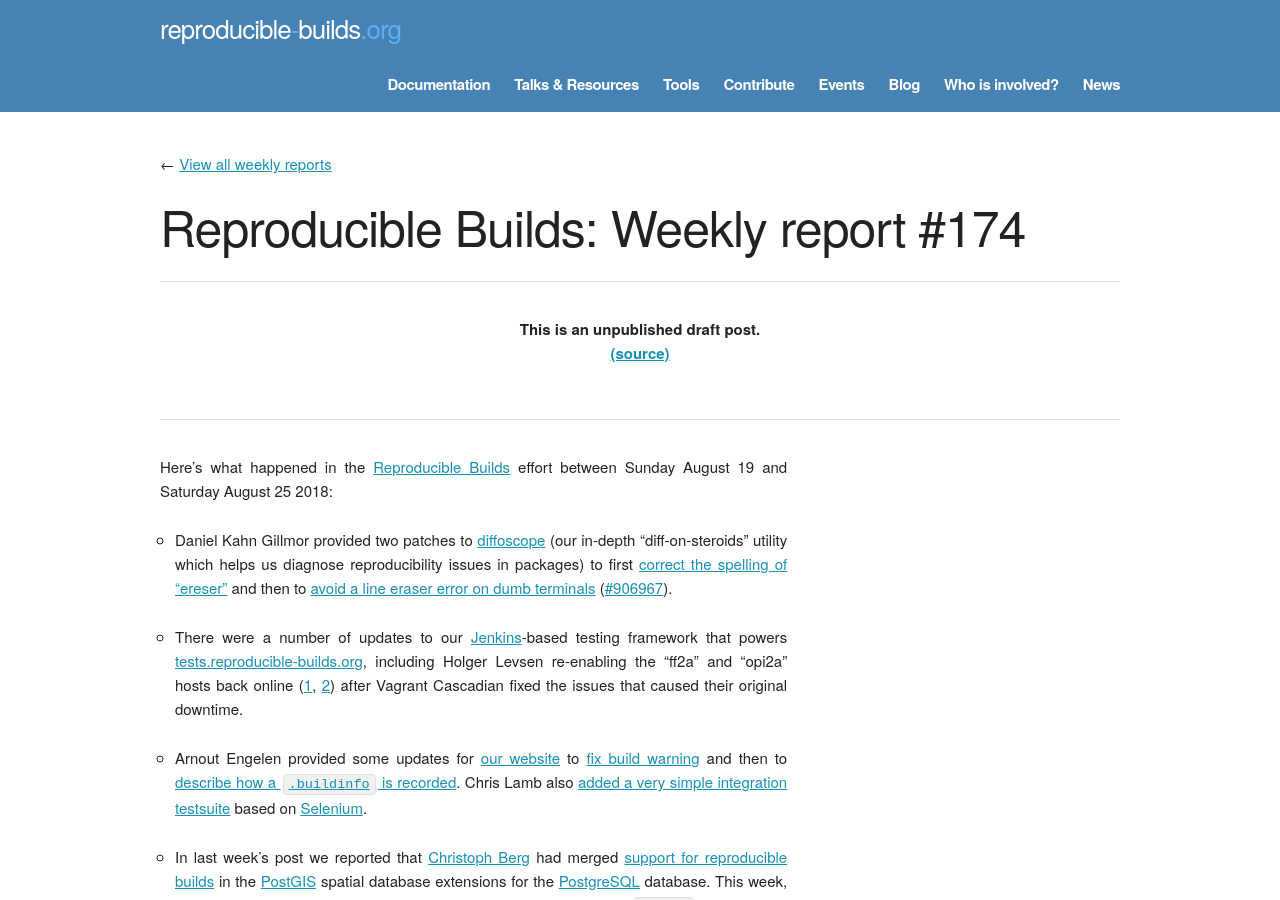
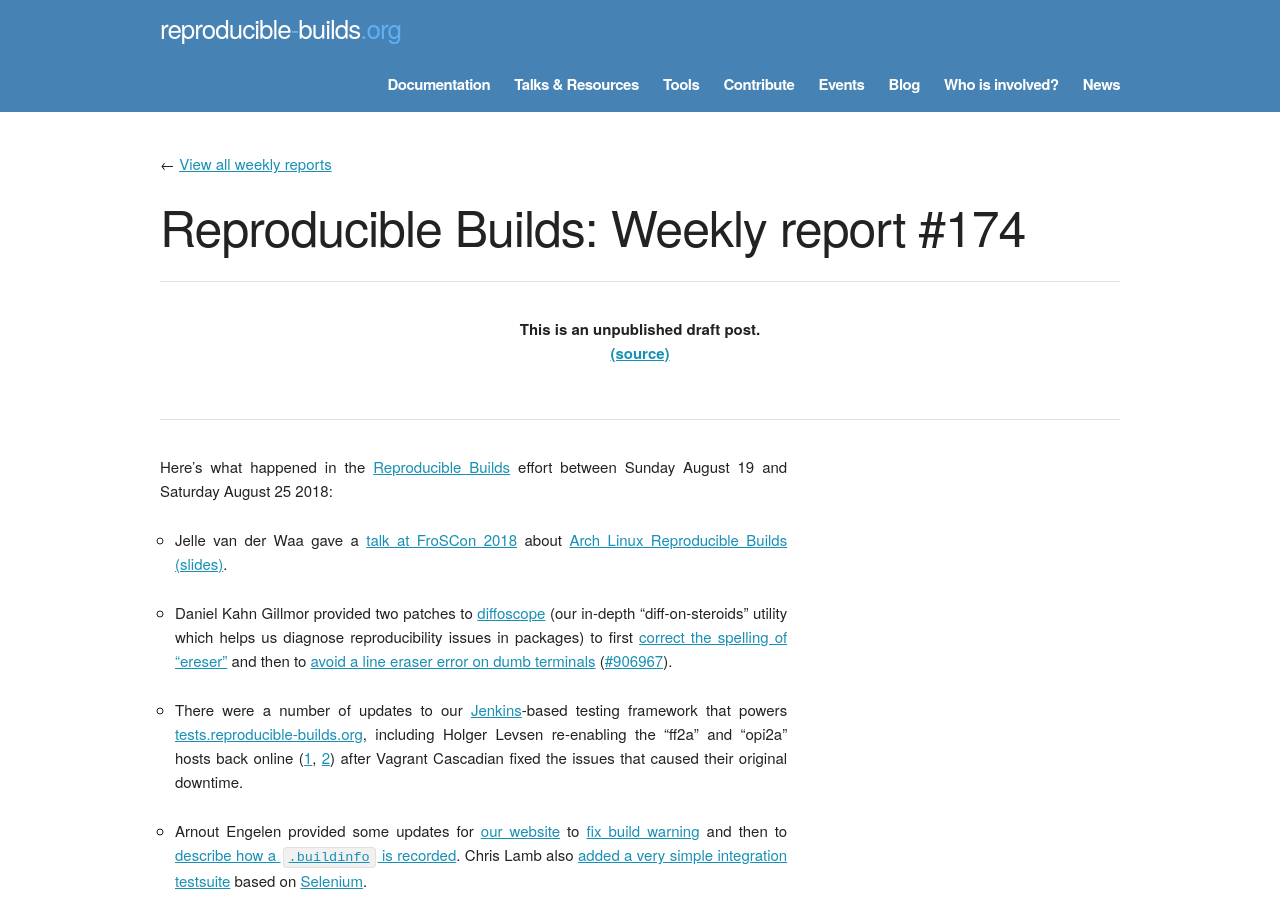
Before and after one commit to prototypefund/reproducible-website, a Jekyll site: the page built from _blog/posts/174.md, in a window 1280 px wide and 900 px high. Built offline with Jekyll 4.4.1, drawn with Linux system fonts in a browser that asks for light colours; some web fonts are replaced.

Commit message:
174: add jelle's talk at FroSCon 2018 about reproducible Arch Linux
Signed-off-by: Holger Levsen <holger@layer-acht.org>

```diff
--- a/_blog/posts/174.md
+++ b/_blog/posts/174.md
@@ -4,6 +4,8 @@ week: 174
 ---
 
 Here's what happened in the [Reproducible Builds](https://reproducible-builds.org) effort between Sunday August 19 and Saturday August 25 2018:
+
+ * Jelle van der Waa gave a [talk at FroSCon 2018](https://programm.froscon.de/2018/events/2321.html)  about [Arch Linux Reproducible Builds (slides)](https://programm.froscon.de/2018/system/event_attachments/attachments/000/000/509/original/Arch_Linux_Reproducible_Builds.pdf).
 
 * Daniel Kahn Gillmor provided two patches to [diffoscope](https://diffoscope.org) (our in-depth "diff-on-steroids" utility which helps us diagnose reproducibility issues in packages) to first [correct the spelling of "ereser"](https://salsa.debian.org/reproducible-builds/diffoscope/commit/3522476) and then to [avoid a line eraser error on dumb terminals](https://salsa.debian.org/reproducible-builds/diffoscope/commit/038ac84) ([#906967](htps://bugs.debian.org/906967)).
 
```
